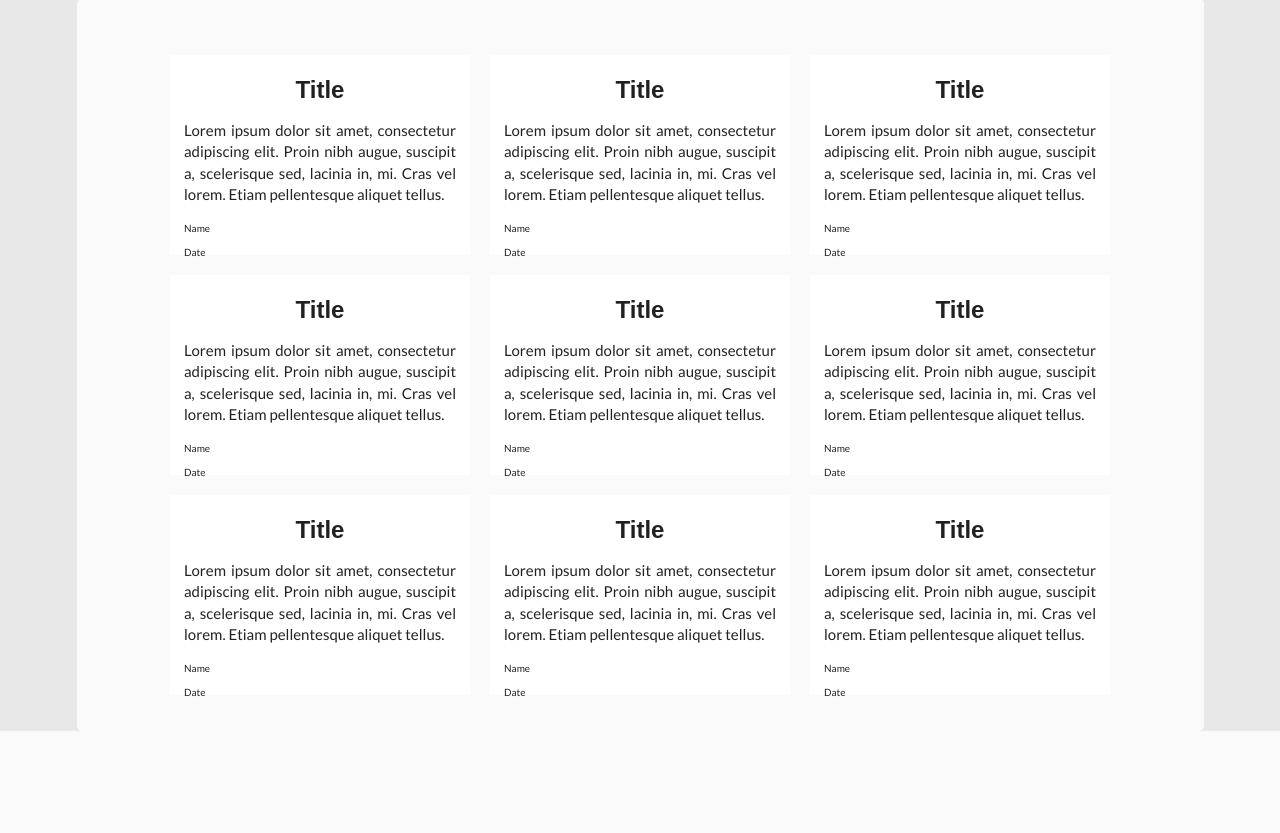
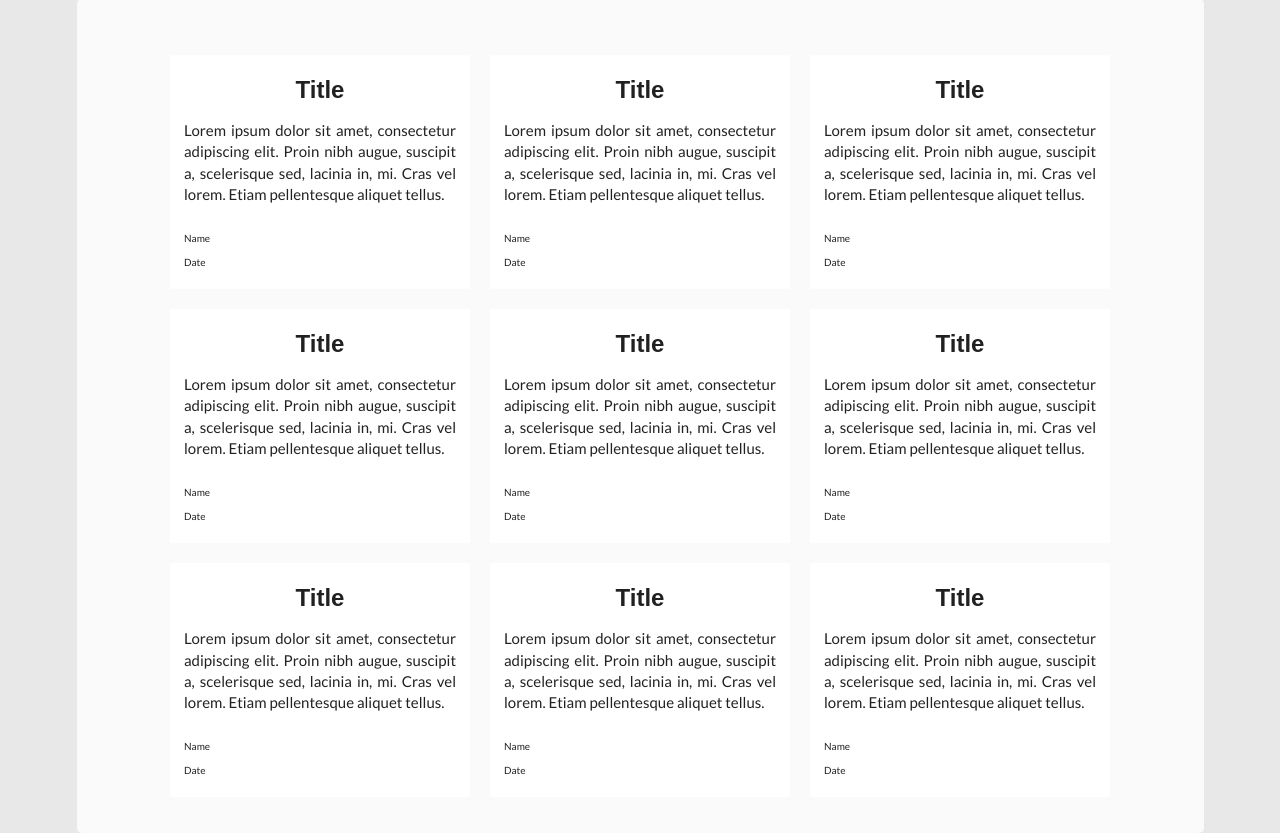
Before and after one commit to magicmychal/keepy, a PHP site: page /posted.php in a window 1280 px wide. Shown: the part 181-1014 px from the top of the page. Before the commit the page ends 912 px from the top, so only its background shows below. Run offline with PHP 8.4, Linux system fonts and the light colour scheme; some libraries are stand-ins or nearby versions; some web fonts are replaced.

Commit message:
deleted heights

```diff
--- a/main.css
+++ b/main.css
@@ -62,7 +62,6 @@ form {
   margin-top: 20px;
   margin-bottom: 20;
   font-size: 15px;
-  height: 200px;
   width: 300px;
   padding: 20px; }
 
@@ -71,7 +70,6 @@ form {
   margin-top: 20px;
   margin-bottom: 20;
   font-size: 15px;
-  height: 200px;
   width: 300px;
   padding: 20px; }
 
@@ -80,7 +78,6 @@ form {
   margin-top: 20px;
   margin-bottom: 20;
   font-size: 15px;
-  height: 200px;
   width: 300px;
   padding: 20px;
   margin-right: 20px;
@@ -92,7 +89,8 @@ form {
 
 .content {
   text-align: justify;
-  text-justify: inter-word; }
+  text-justify: inter-word;
+  padding-bottom: 10px; }
 
 h2 {
   font-family: 'Montserrat Subrayada', sans-serif; }
--- a/main.scss
+++ b/main.scss
@@ -98,7 +98,7 @@ form {
 	margin-top:20px;
 	margin-bottom:20;
 	font-size:15px ;
-	height:$h;
+	//height:$h;
 	width: $w;
 	padding:$p;
 
@@ -111,7 +111,7 @@ form {
 	margin-top:20px;
 	margin-bottom:20;
 	font-size:15px ;
-	height:$h;
+	//height:$h;
 	width: $w;
 	padding:$p;
 
@@ -124,7 +124,7 @@ form {
 	margin-top:20px;
 	margin-bottom:20;
 	font-size:15px ;
-	height:$h;
+	//height:$h;
 	width: $w;
 	padding:$p;
 	margin-right: 20px;
@@ -133,11 +133,13 @@ form {
 
 	.down {
 		text-align:left;
-		font-size:10px}
+		font-size:10px;
+}
 
  .content {
 	  text-align: justify;
-    text-justify: inter-word;
+      text-justify: inter-word;
+      padding-bottom:10px;
  }
 
  h2 {
```
